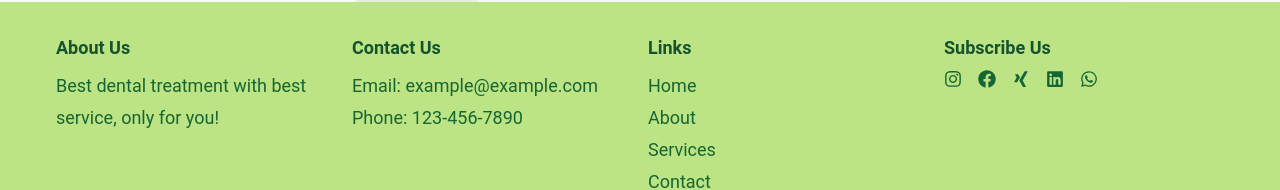
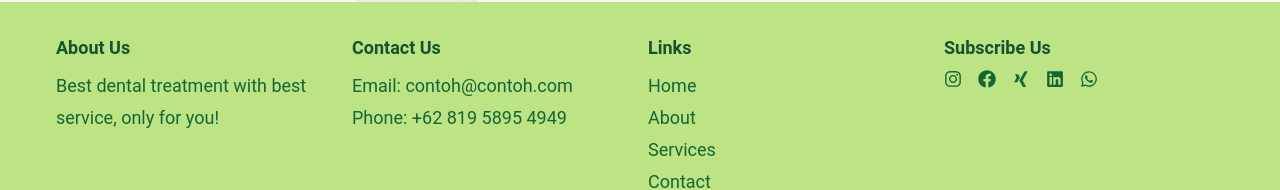
Before and after one commit to bangaffannn/KlinikGigiBogor, a React (Vite) app: page / in a window 1280 px wide. Shown: the part 3028-3218 px from the top of the page. Built offline with nearby package versions, Linux system fonts and the light colour scheme.

Commit message:
Final layout footer

```diff
--- a/src/components/Footer.jsx
+++ b/src/components/Footer.jsx
@@ -27,8 +27,8 @@ function Footer() {
             <h3 className="text-lg font-semibold mb-2 text-green-900">
               Contact Us
             </h3>
-            <p className="text-green-800">Email: example@example.com</p>
-            <p className="text-green-800">Phone: 123-456-7890</p>
+            <p className="text-green-800">Email: contoh@contoh.com</p>
+            <p className="text-green-800">Phone: +62 819 5895 4949</p>
           </div>
           <div>
             <h3 className="text-lg font-semibold mb-2 text-green-900">Links</h3>
@@ -37,7 +37,7 @@ function Footer() {
                 activeClass="active"
                 smooth={true}
                 spy={true}
-                className="text-green-800 cursor-pointer hover:text-green-600"
+                className="text-green-800 cursor-pointer hover:text-green-600 transition duration-300 ease-in-out"
               >
                 <Link to="banner">Home</Link>
               </li>
@@ -45,7 +45,7 @@ function Footer() {
                 activeClass="active"
                 smooth={true}
                 spy={true}
-                className="text-green-800 cursor-pointer hover:text-green-600"
+                className="text-green-800 cursor-pointer hover:text-green-600 transition duration-300 ease-in-out"
               >
                 <Link to="banner">About</Link>
               </li>
@@ -53,7 +53,7 @@ function Footer() {
                 activeClass="active"
                 smooth={true}
                 spy={true}
-                className="text-green-800 cursor-pointer hover:text-green-600"
+                className="text-green-800 cursor-pointer hover:text-green-600 transition duration-300 ease-in-out"
               >
                 <Link to="layanan">Services</Link>
               </li>
@@ -61,7 +61,7 @@ function Footer() {
                 activeClass="active"
                 smooth={true}
                 spy={true}
-                className="text-green-800 cursor-pointer hover:text-green-600"
+                className="text-green-800 cursor-pointer hover:text-green-600 transition duration-300 ease-in-out"
               >
                 <Link to="reservasi">Contact</Link>
               </li>
```
